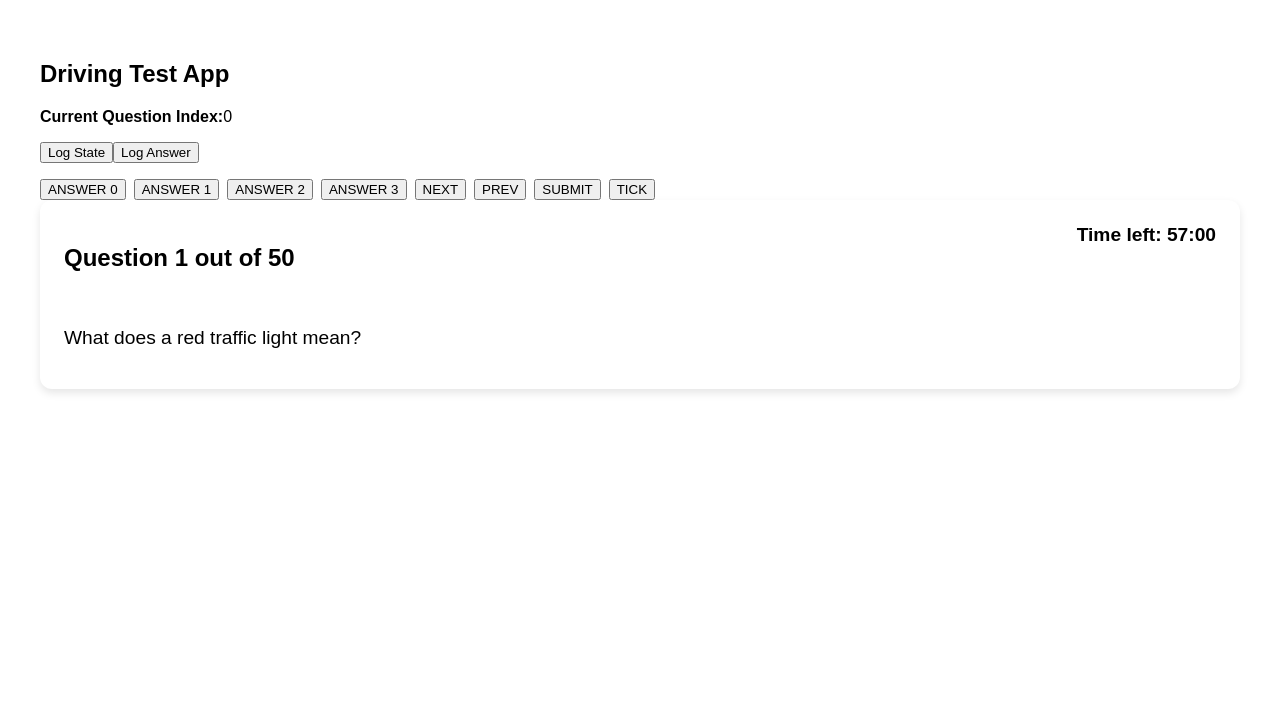
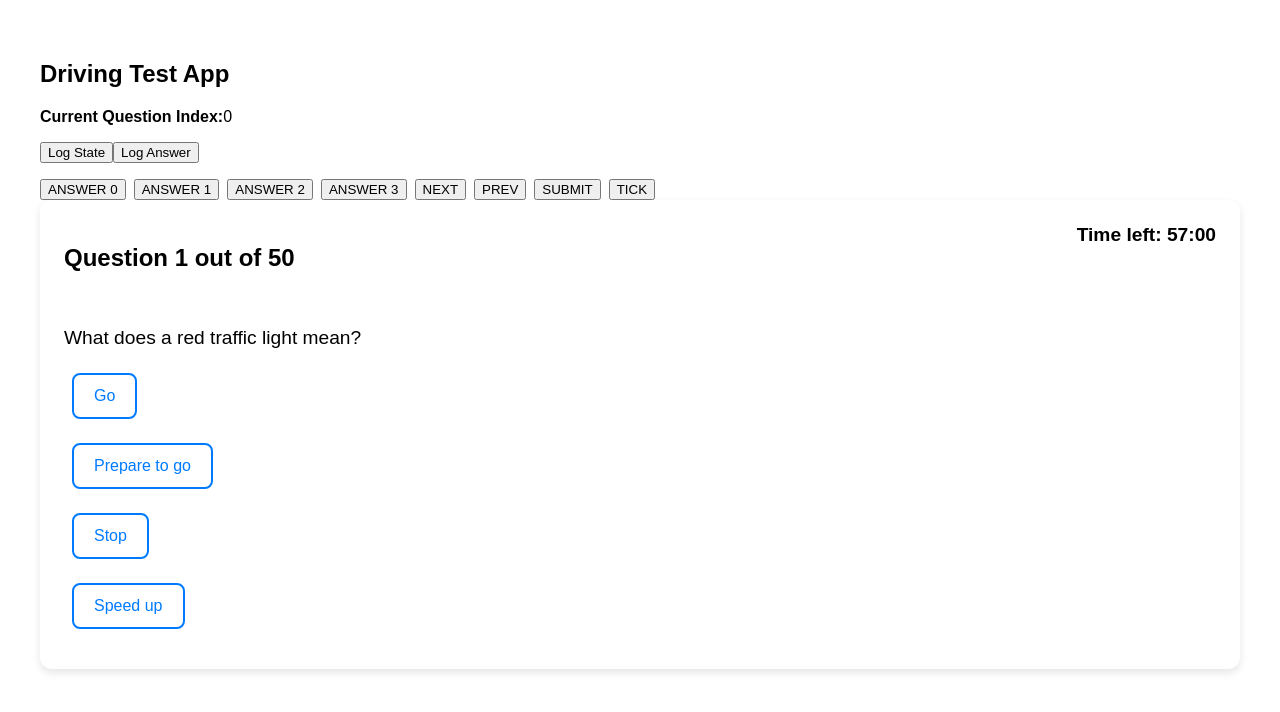
Before and after one commit to gliu7717/fullstack_driving_test_reducer_version, a React (Vite) app: page / in a window 1280 px wide. Shown: the top 712 px of the page. Built offline with nearby package versions, Linux system fonts and the light colour scheme.

Commit message:
QuestionView:AnswerOptions

```diff
--- a/src/App.jsx
+++ b/src/App.jsx
@@ -26,6 +26,13 @@
   );
   // Get the current question object based on index
   const q = questions[state.currentQuestion];
+
+  // Handle user selecting an answer
+  const handleAnswer = (index) => {
+    // Dispatch an ANSWER action with selected index
+    dispatch({ type: "ANSWER", payload: index });
+  };
+
   // Create the question view while quiz is ongoing
   const question_view = (
     <QuestionView
@@ -34,7 +41,7 @@
       totalQuestions={questions.length}
       selectedAnswer={state.answers[state.currentQuestion]}
       timeLeft={state.timeLeft}
-      onAnswer={() => {}}
+      onAnswer={handleAnswer}
       dispatch={dispatch}
     />
   );
--- /dev/null
+++ b/src/components/AnswerOptions.jsx
@@ -0,0 +1,20 @@
+import { Button } from "./ui/Button";
+
+const AnswerOptions = ({ options, selectedIndex, onSelect }) => {
+  return (
+    <div>
+      {options.map((option, index) => (
+        <div key={index} style={{ marginBottom: "0.5rem" }}>
+          <Button
+            selected={selectedIndex === index}
+            onClick={() => onSelect(index)}
+          >
+            {option}
+          </Button>
+        </div>
+      ))}
+    </div>
+  );
+};
+
+export default AnswerOptions;
--- a/src/components/QuestionView.jsx
+++ b/src/components/QuestionView.jsx
@@ -1,5 +1,6 @@
 import QuestionHeader from "./QuestionHeader";
 import QuestionText from "./QuestionText";
+import AnswerOptions from "./AnswerOptions";
 
 import { Card } from "./ui/Card";
 
@@ -22,6 +23,11 @@
       <div style={{ display: "flex", gap: "1rem", flexDirection: "row" }}>
         <div style={{ flex: 1 }}>
           <QuestionText text={q.question} as='p' />
+          <AnswerOptions
+            options={q.options}
+            selectedIndex={selectedAnswer}
+            onSelect={onAnswer}
+          />
         </div>
       </div>
     </Card>
--- /dev/null
+++ b/src/components/ui/Button.css
@@ -0,0 +1,47 @@
+.button {
+  padding: 12px 20px;
+  font-size: 16px;
+  border: none;
+  border-radius: 8px;
+  cursor: pointer;
+  transition: background-color 0.3s;
+  margin: 0.5rem;
+  white-space: "pre-wrap";
+}
+
+/* If the button is not selected => Blue Theme (Outline) */
+.button.outline {
+  background-color: #ffffff;
+  border: 2px solid #007bff; /* Standard Blue */
+  color: #007bff; /* Standard Blue */
+}
+.button.outline:hover {
+  background-color: #e6f0ff; /* Lighter Blue for hover */
+}
+
+/* If the button is selected => Blue Theme (Selected) */
+.button.selected {
+  background-color: #007bff; /* Standard Blue */
+  color: #ffffff;
+}
+
+/* Teal/Turquoise Theme for Navigation Controls */
+.button.navigation-outline {
+  background-color: #ffffff;
+  border: 2px solid #20c997; /* Teal border */
+  color: #20c997; /* Teal text */
+}
+
+.button.navigation-outline:hover {
+  background-color: #e0fff6; /* Lighter Teal for hover */
+}
+
+.button.navigation-selected {
+  background-color: #20c997; /* Solid Teal background */
+  color: #ffffff;
+}
+
+.button:disabled {
+  opacity: 0.5;
+  cursor: not-allowed;
+}
--- /dev/null
+++ b/src/components/ui/Button.jsx
@@ -0,0 +1,11 @@
+import "./Button.css";
+
+export const Button = ({ children, selected, onClick, disabled, variant }) => {
+  // Combine base class with variant and selected/outline classes
+  const className = `button ${variant || (selected ? "selected" : "outline")}`;
+  return (
+    <button className={className} onClick={onClick} disabled={disabled}>
+      {children}
+    </button>
+  );
+};
```
